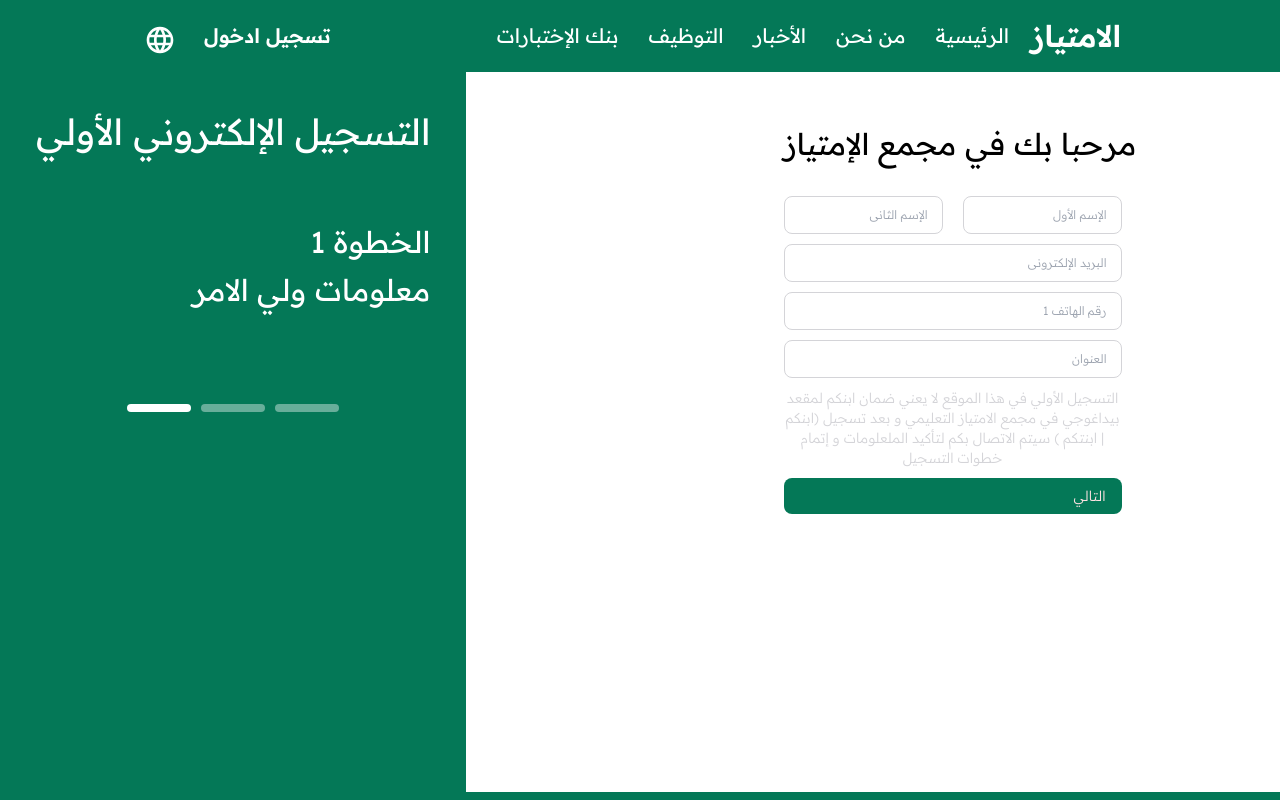
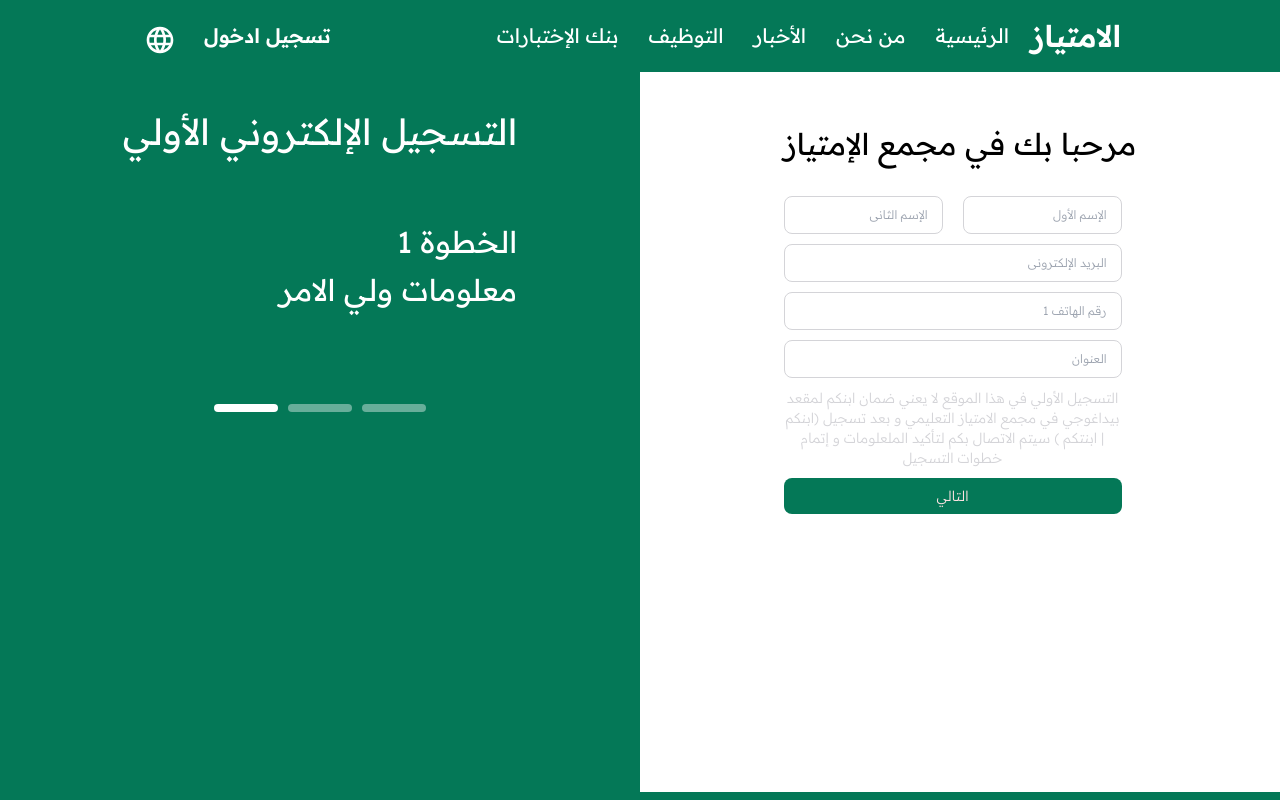
Before and after one commit to salahkhenfer/imtyaz-frontend-, a React (Vite) app: page /newRegister in a window 1280 px wide. Shown: the top 800 px of the page. Built offline with nearby package versions, Linux system fonts and the light colour scheme.

Commit message:
refactor NewRegisterPage; enhance form transitions with framer-motion, improve button styling, and center text alignment

```diff
--- a/src/pages/landingPage/NewRegisterPageSection/NewRegisterPage.jsx
+++ b/src/pages/landingPage/NewRegisterPageSection/NewRegisterPage.jsx
@@ -1,20 +1,18 @@
 import React, { useState } from "react";
+import { motion, AnimatePresence } from "framer-motion";
 import NewRegisterPageForm1 from "./NewRegisterPageForm/NewRegisterPageForm1";
 import NewRegisterPageForm2 from "./NewRegisterPageForm/NewRegisterPageForm2";
 import NewRegisterPageForm3 from "./NewRegisterPageForm/NewRegisterPageForm3";
 import RegistrationStep from "./stepsSection/RegistrationStep";
-import Swal from "sweetalert2";
 
 function NewRegisterPage() {
   const [step, setStep] = useState(0);
   const [formData, setFormData] = useState({
-    // Form 1 data
     firstNameParent: "",
     lastNameParent: "",
     email: "",
     phone: "",
     address: "",
-    // Form 2 data
     firstName: "",
     lastName: "",
     gender: "",
@@ -24,10 +22,7 @@ function NewRegisterPage() {
     semester3: "",
     registrationChoice: "",
     hasRepeatedYear: "",
-
-    // Form 3 data
     transportInterest: "",
-
     mathAnswer: "",
   });
 
@@ -54,44 +49,78 @@ function NewRegisterPage() {
       ...prevData,
       ...values,
     }));
-
-    console.log("Form datavv:", formData);
+    console.log("Form data:", formData);
     setSubmitting(false);
   };
 
   const handleBack = () => {
-    setStep(0);
+    setStep(step - 1);
+  };
+
+  const formVariants = {
+    hidden: { opacity: 0, x: 50 },
+    visible: { opacity: 1, x: 0 },
+    exit: { opacity: 0, x: -50 },
   };
 
   return (
-    <div className="w-full     h-[90vh] pt-0 mt-0 ">
-      <div className=" flex justify-between  h-full   ">
-        <div className="bg-emerald-700 max-lg:hidden  max-lg:w-1/2 flex justify-center ">
+    <div className="w-full h-[90vh] pt-0 mt-0">
+      <div className="flex justify-between h-full">
+        <div className="bg-emerald-700 max-lg:hidden w-1/2 flex justify-center">
           <RegistrationStep activeIndex={step} setActiveIndex={setStep} />
         </div>
-        <div className="   overflow-y-scroll max-lg:w-full flex justify-center  w-1/2">
+        <div className="overflow-y-scroll max-lg:w-full flex justify-center w-1/2">
+          <AnimatePresence mode="wait">
             {step === 0 && (
+              <motion.div
+                key="form1"
+                variants={formVariants}
+                initial="hidden"
+                animate="visible"
+                exit="exit"
+                transition={{ duration: 0.5 }}
+              >
                 <NewRegisterPageForm1
                   setStep={setStep}
                   initialValues={formData}
                   onSubmit={handleFormOneSubmit}
                 />
+              </motion.div>
             )}
             {step === 1 && (
+              <motion.div
+                key="form2"
+                variants={formVariants}
+                initial="hidden"
+                animate="visible"
+                exit="exit"
+                transition={{ duration: 0.5 }}
+              >
                 <NewRegisterPageForm2
                   setStep={setStep}
                   initialValues={formData}
                   onSubmit={handleFormTwoSubmit}
                   handleBack={handleBack}
                 />
+              </motion.div>
             )}
             {step === 2 && (
+              <motion.div
+                key="form3"
+                variants={formVariants}
+                initial="hidden"
+                animate="visible"
+                exit="exit"
+                transition={{ duration: 0.5 }}
+              >
                 <NewRegisterPageForm3
                   setStep={setStep}
                   initialValues={formData}
                   onSubmit={handleFormThreeSubmit}
                 />
+              </motion.div>
             )}
+          </AnimatePresence>
         </div>
       </div>
     </div>
--- a/src/pages/landingPage/NewRegisterPageSection/NewRegisterPageForm/Button.jsx
+++ b/src/pages/landingPage/NewRegisterPageSection/NewRegisterPageForm/Button.jsx
@@ -1,14 +1,16 @@
 function Button({ variant = "primary", className, children, onClick }) {
   const baseStyles =
-    "overflow-hidden self-stretch px-4 w-full whitespace-nowrap rounded-lg min-w-[64px]";
+    "overflow-hidden  self-stretch  text-center px-4 w-full whitespace-nowrap rounded-lg min-w-[64px]";
   const variantStyles = {
-    primary: "text-sm text-red-100 bg-emerald-700 min-h-[36px]",
+    primary:
+      "text-sm text-red-100 mx-auto  max-lg:text-center bg-emerald-700 min-h-[36px]",
     outline:
-      "text-xs text-emerald-700 border border-emerald-700 border-solid min-h-[32px]",
+      "text-xs text-emerald-700 max-lg:text-center border border-emerald-700 border-solid min-h-[32px]",
   };
 
   return (
     <button
+      style={{ textAlign: "center !important" }}
       className={`${baseStyles} ${variantStyles[variant]} ${className}`}
       type={variant === "primary" ? "submit" : "button"}
       onClick={(e) => {
--- a/src/pages/landingPage/NewRegisterPageSection/NewRegisterPageForm/NewRegisterPageForm1.jsx
+++ b/src/pages/landingPage/NewRegisterPageSection/NewRegisterPageForm/NewRegisterPageForm1.jsx
@@ -30,8 +30,8 @@ function NewRegisterPageForm1({ setStep, initialValues, onSubmit }) {
         onSubmit={onSubmit}
       >
         {({ values, errors, touched, handleChange, isSubmitting }) => (
-          <Form className="flex flex-col justify-center py-10 bg-white max-w-[710px] max-md:py-24">
-            <div className="flex-1 shrink gap-2.5 self-stretch py-3.5 max-w-full text-3xl text-left text-black w-[353px]">
+          <Form className="flex flex-col justify-center py-10 bg-white max-w-[710px]">
+            <div className="flex-1 shrink gap-2.5 self-stretch py-3.5 max-w-full text-3xl  text-center text-black max-lg:text-2xl ">
               مرحبا بك في مجمع الإمتياز
             </div>
 
@@ -107,7 +107,7 @@ function NewRegisterPageForm1({ setStep, initialValues, onSubmit }) {
               <button
                 type="submit"
                 disabled={isSubmitting}
-                className="overflow-hidden self-stretch px-4 mt-2.5 w-full text-sm text-red-100 whitespace-nowrap bg-emerald-700 rounded-lg min-h-[36px] min-w-[64px] disabled:opacity-50"
+                className="overflow-hidden self-stretch px-4 mt-2.5 text-center w-full text-sm text-red-100 whitespace-nowrap bg-emerald-700 rounded-lg min-h-[36px] min-w-[64px] disabled:opacity-50"
               >
                 التالي
               </button>
```
Lines whose indentation alone changed are shown as unchanged.
